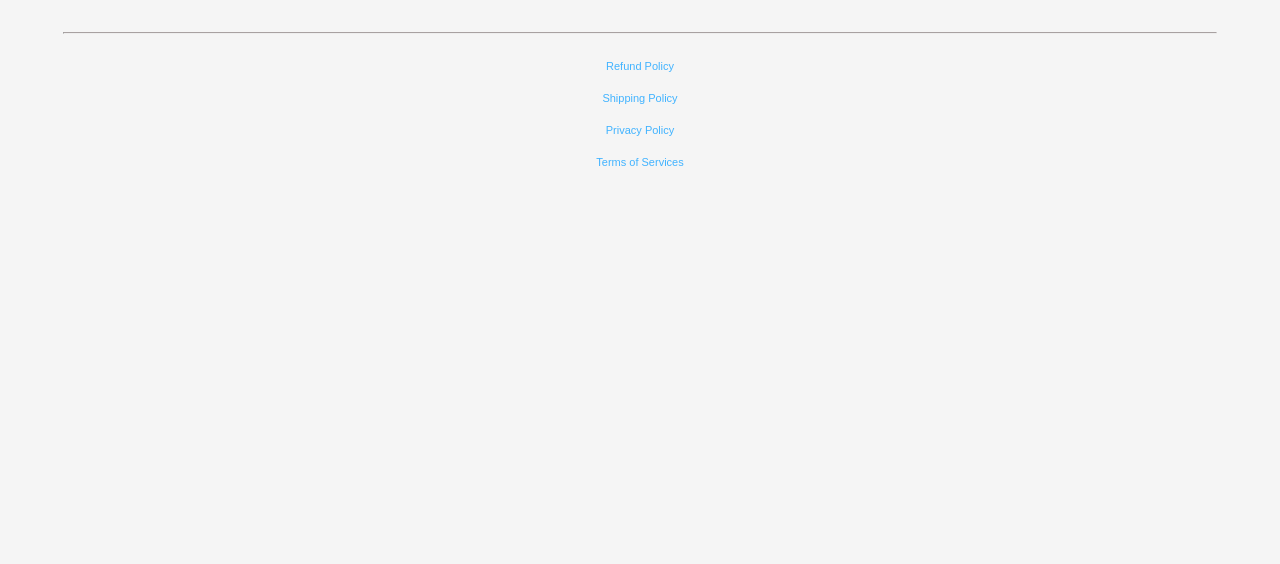
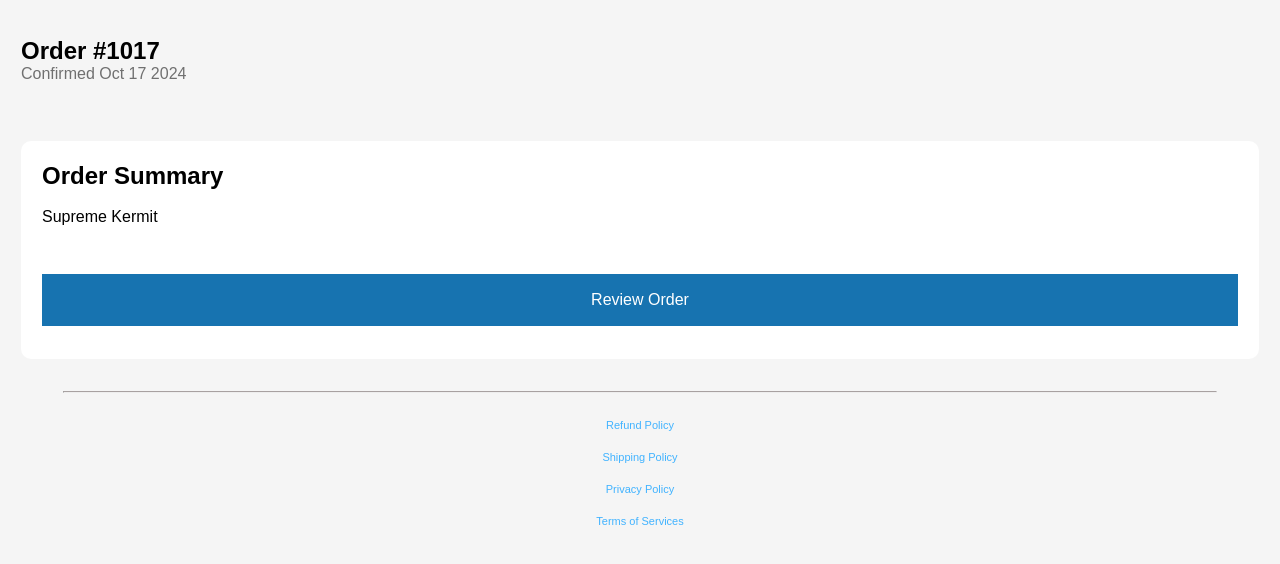
Before and after one commit to aianpar/shopify-mockup, a React (Vite) app: page /edit in a window 1280 px wide. Shown: the top 564 px of the page. Built offline with nearby package versions, Linux system fonts and the light colour scheme.

Commit message:
create edit order page

```diff
--- a/src/App.jsx
+++ b/src/App.jsx
@@ -2,6 +2,7 @@ import { BrowserRouter, Route, Routes } from "react-router-dom";
 import Orders from "/src/page/Orders/Orders.jsx"
 import Updated from "./page/Updated/Updated";
 import Footer from "./components/Footer/Footer";
+import EditOrder from "./page/EditOrders/EditOrder"
 import "./App.scss";
 
 function App() {
@@ -11,7 +12,7 @@ function App() {
         <Routes>
           <Route path="/" element={<Orders/>}></Route>
           <Route path="/details"></Route>
-          <Route path="/manage"></Route>
+          <Route path="/edit" element={<EditOrder/>}></Route>
           <Route path="/updated" element={<Updated/>}></Route>
         </Routes>
         <Footer />
--- /dev/null
+++ b/src/page/EditOrders/EditOrder.jsx
@@ -0,0 +1,30 @@
+import { Link } from "react-router-dom";
+import filterIcon from "/src/assets/icons/filter.svg";
+import confirmedIcon from "/src/assets/icons/confirm.svg";
+import productImage1 from "/src/assets/images/img.png";
+import productImage2 from "/src/assets/images/img2.png";
+import "./EditOrder.scss"
+
+export default function Orders() {
+  return (
+    <div className="editorder-page__container">
+      <div className="editorder-page__header-wrapper">
+        <h1 className="editorder-page__header">Order #1017</h1>
+        <p className="editorder-page__subheader">Confirmed Oct 17 2024</p>
+      </div>
+
+      <div className="editorder__card">
+        <h2>Order Summary</h2>
+        <div className="item__card">
+            <div>
+              <img src="" alt="" />
+            </div>
+            <div>
+              <p>Supreme Kermit</p>
+            </div>
+        </div>
+        <Link to="/updated" className="btn__review-order">Review Order</Link>
+      </div>
+    </div>
+  );
+}
--- /dev/null
+++ b/src/page/EditOrders/EditOrder.scss
@@ -0,0 +1,100 @@
+.editorder-page{
+
+    &__container{
+    display: flex;
+    flex-direction: column;
+    margin: 0 21px;
+    }
+
+    &__header-wrapper{
+        display: flex;
+        flex-direction: column;
+        padding-bottom: 37px;
+        padding-top: 37px;
+    }
+
+    &__header{
+        font-size: 24px;
+    }
+
+    &__subheader{
+        color: #707070;
+    }
+
+    &__tab{
+        display: flex;
+        align-items: center;
+        background-color: white;
+        border-radius: 10px;
+        height: 88PX;
+    }
+    &__tab-link{
+        margin-left:21px;
+        color: #707070;
+        padding:21px;
+
+        &--active{
+            color: #1773B0;
+            background-color: #F5F5F5;
+            border-radius: 10px;
+        }
+    }
+}
+
+.editorder{
+    &__card{
+        background-color: white;
+        margin-top: 21px;
+        border-radius: 10px;
+        display: flex;
+        flex-direction: column;
+        padding: 21px;
+    }
+
+    &__confirmation{
+        display: flex;
+        height: 78px;
+        border-radius: 10px;
+        background-color: #F5F5F5;
+        align-items: center;
+        padding: 21px;
+        gap: 7px;
+    }
+    &__confirmation-icon{
+        padding-bottom: 19px;
+    }
+    &__image-wrapper{
+        margin-top: 21px;
+        display: flex;
+        justify-content: space-between;
+        gap: 8px;
+    }
+    &__image{
+        border: #F5F5F5 1px solid;
+        border-radius: 10px;
+        width: 50%;
+    }
+
+    &__info-wrap{
+        margin-top: 25px;
+        margin-bottom: 21px;
+    }
+    &__info-text-wrap{
+        margin-bottom: 25px;
+    }
+
+    &__info-text-b{
+        font-weight: 600;
+    }
+}
+.btn__review-order{
+    margin: 48px 0 12px 0;
+    display: flex;
+    font-weight: 600px;
+    color: white;
+    height: 52px;
+    text-decoration: none;
+    background-color: #1773B0;
+    align-items: center;
+    justify-content: center;
+}
--- a/src/page/Orders/Orders.jsx
+++ b/src/page/Orders/Orders.jsx
@@ -41,7 +41,7 @@ export default function Orders() {
             </div>
         </div>
             <p className="order__info-text-b">$203.98</p>
-        <Link to="/updated" className="btn__review-order">Review Order</Link>
+        <Link to="/edit" className="btn__review-order">Review Order</Link>
       </div>
     </div>
   );
```
